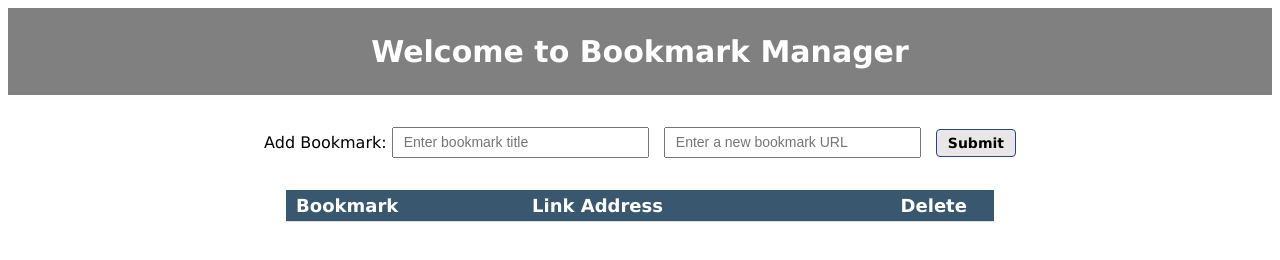
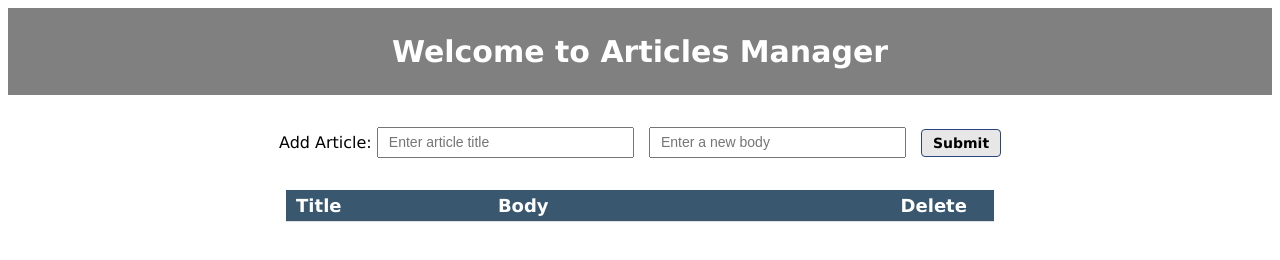
Before and after one commit to Yangani/articlehost, a website: page public/index.html in a window 1280 px wide. Drawn offline with Linux system fonts and the light colour scheme; no server answers.

Commit message:
Methods for adding articles

```diff
--- a/public/index.html
+++ b/public/index.html
@@ -2,17 +2,18 @@
 <html lang="en">
 <head>
     <meta charset="UTF-8">
-    <title>Bookmark Manager</title>
+    <title>Articles Manager</title>
     <link rel="stylesheet" href="main.css">
 </head>
 <body>
 	<nav class="title">
-		<h1>Welcome to Bookmark Manager</h1>
+		<h1>Welcome to Articles Manager</h1>
 	</nav>
 
 	<div class="addbookmark" id="addbookmark">
-		Add Bookmark: <input type="text" class="textbox" id="urlTitle" value="" placeholder="Enter bookmark title">
-		<input type="text" class="textbox" id="urlAddress" value="" placeholder="Enter a new bookmark URL">
+		Add Article: <input type="text" class="textbox" id="urlTitle" value="" placeholder="Enter article title">
+		<input type="text" class="textbox" id="urlAddress" value="" placeholder="Enter a new body">
+		<!-- <textarea class="articlebody" placeholder="Enter article body"></textarea> -->
 		<button type="button" id="submit" class="submit" onclick="addBookMark()">Submit</div>
 	</div>
 
@@ -20,8 +21,8 @@
 	<div class="divTable">
 		<div class="divTableHeading">
 			<div class="divTableRow">
-				<div class="divTableCell">Bookmark</div>
-				<div class="divTableCell">Link Address</div>
+				<div class="divTableCell">Title</div>
+				<div class="divTableCell">Body</div>
 				<div class="divDelete">Delete</div>
 			</div>
 		</div>
```
Also changed, not shown: server/db.js (+2 -17 lines), server/router.js (+24 -1 lines), 1 other file.
